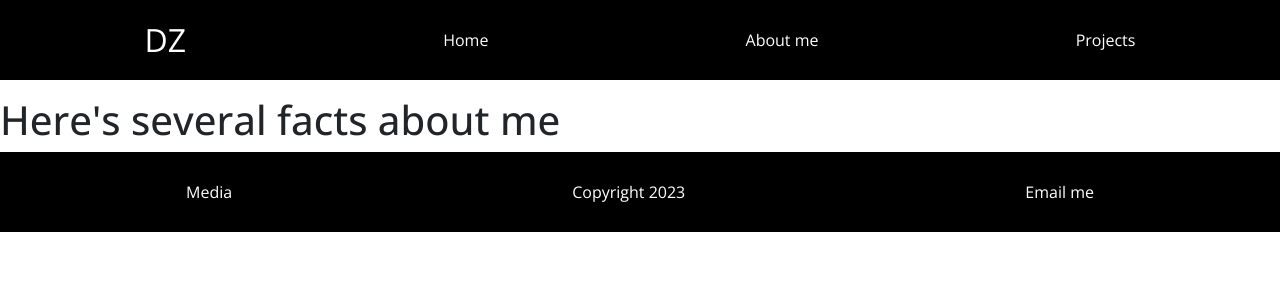
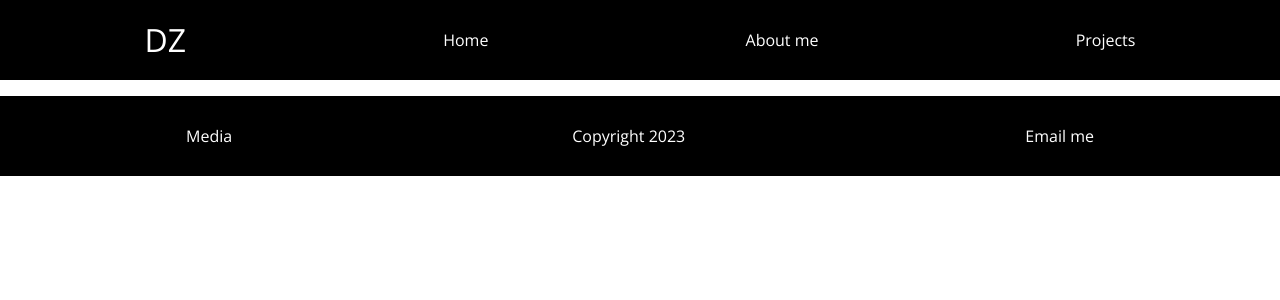
Before and after one commit to Btb82938293/portfolio-website-reactJS, a React (Create React App) app: page /about in a window 1280 px wide. Shown: the top 300 px of the page. Built offline with nearby package versions, Linux system fonts and the light colour scheme.

Commit message:
some minor changes

```diff
--- a/src/App.css
+++ b/src/App.css
@@ -197,6 +197,7 @@ main {
   flex-direction: column;
   align-items: center;
   padding: 0 1em;
+  margin: 1em 0;
 }
 
 .project-img {
--- a/src/App.js
+++ b/src/App.js
@@ -5,7 +5,6 @@ import NavBar from './components/NavBar';
 import Home from "./components/Home"
 import Footer from './components/Footer';
 import Projects from './components/Projects/Projects';
-import About from './components/About me/About';
 import {
   BrowserRouter as Router,
   Route,
@@ -21,7 +20,7 @@ function App() {
         <Routes>
           <Route path="/" element={<Home />} />
           <Route path="/projects" element={<Projects />} />
-          <Route path="/about" element={<About />} />
+          {/* <Route path="/about" element={<About />} /> */}
         </Routes>
         <Footer />
       </div>
--- a/src/components/About me/About.js
+++ /dev/null
@@ -1,7 +0,0 @@
-export default function About() {
-    return(
-        <div className="about">
-            <h1>Here's several facts about me</h1>
-        </div>
-    )
-}
```
